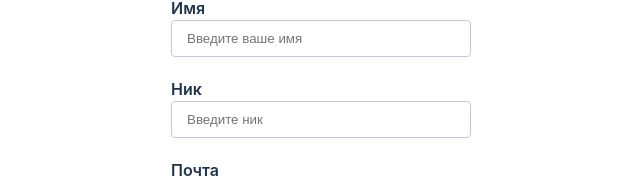
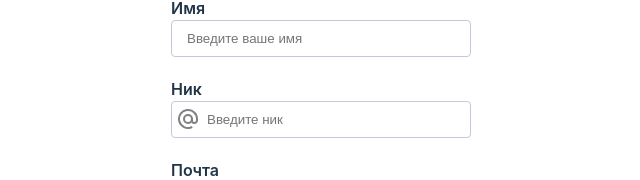
Before and after one commit to yavabit/rs-module-4-react, a React (Vite) app: page / in a window 1280 px wide. Both pictures are taken after a click on the button "Регистрация". Shown: the part 143-323 px from the top of the page, without its empty margins (319-959 px from the left). Built offline with nearby package versions, Linux system fonts and the light colour scheme.

Commit message:
fix: icon left added

```diff
--- a/package.json
+++ b/package.json
@@ -10,6 +10,7 @@
     "preview": "vite preview"
   },
   "dependencies": {
+    "@tabler/icons-react": "^3.30.0",
     "react": "^19.0.0",
     "react-dom": "^19.0.0"
   },
--- a/src/components/Signup/Signup.tsx
+++ b/src/components/Signup/Signup.tsx
@@ -2,6 +2,7 @@ import { FormEvent, useRef, useState } from "react";
 import { checkEmail, checkNickname } from "../../shared/helpers/auth";
 import { Input } from "../UI/Input";
 import "./Signup.scss";
+import { IconAt } from "@tabler/icons-react";
 
 const fields = {
 	name: '',
@@ -70,6 +71,7 @@ export const Signup = () => {
 					placeholder="Введите ник"
 					label="Ник"
 					error={error['nickname'] === '' ? undefined : error['nickname']}
+					leftSection={<IconAt color="gray"/>}
 				/>
 				<Input
 					type="email"
--- a/src/components/UI/Input.module.scss
+++ b/src/components/UI/Input.module.scss
@@ -37,6 +37,9 @@
             border-color: #646cff;
             outline: none;
         }
+        &.with-section {
+            padding-left: 35px;
+        }
     }
     .error {
         color: red;
@@ -56,4 +59,10 @@
             margin-left: 10px;
         }
     }
+    position: relative;
+    .left-section {
+        position: absolute;
+        top: 50%;
+        left: 5px;
+    }
 }
--- a/src/components/UI/Input.tsx
+++ b/src/components/UI/Input.tsx
@@ -69,14 +69,16 @@ export const Input = (props: InputProps) => {
                 )
             }
             {props.description && <span className={styles['description']}>{props.description}</span>}
+            {props.leftSection && <span className={styles['left-section']}>{props.leftSection}</span>}
             <input
                 {...inputProps}
                 className={
                     styles['input-field']
                     + (props.variant ? ` ${styles[props.variant]}` : ` ${styles['default']}`)
-                    + (props.error ? ` ${styles['error']}` : '')}
+                    + (props.error ? ` ${styles['error']}` : '')
+                    + (props.leftSection ? ` ${styles['with-section']}` : '')
+                }
                 >
-                {props.leftSection && <span></span>}
             </input>
             {props.error && <span style={{fontSize: '12px'}} className={styles['error']}>{props.error}</span>}
         </div>
```
Also changed, not shown: 1 other file (tests, documents, lock files or other folders).
